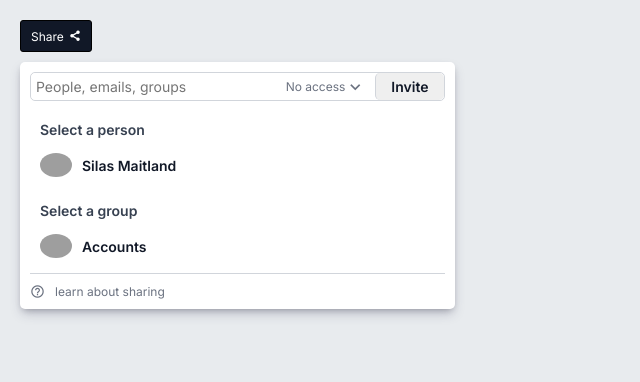
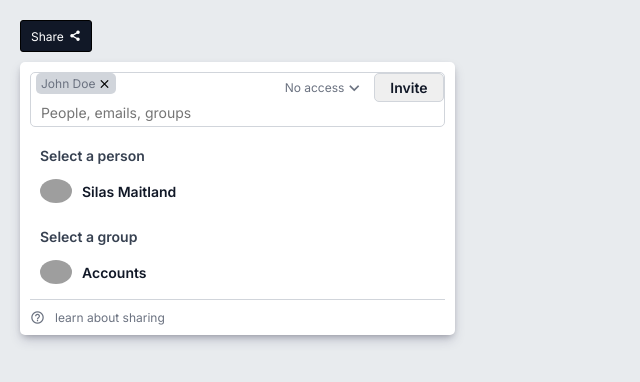
Before and after one commit to ark2002/cuota, a React (Create React App) app: page / in a window 1280 px wide. Both pictures are taken after a click on the element "John Doe". Shown: the top 382 px of the page, without its empty margins (0-640 px from the left). Built offline with nearby package versions, Linux system fonts and the light colour scheme; grey boxes are pictures that could not be loaded.

Commit message:
efactor : SearchInput component

```diff
--- a/src/frontend/components/SearchInput/SearchInput.css
+++ b/src/frontend/components/SearchInput/SearchInput.css
@@ -2,6 +2,7 @@
     width: 100%;
     border: 1px solid var(--accent-color3);
     border-radius: 5px;
+    gap: 5px;
 }
 
 .base-widget__search-container:focus-within {
@@ -11,23 +12,60 @@
 .search-container__choices {
     margin-left: auto;
     gap: 1rem;
+    min-width: fit-content;
+    align-self: flex-start;
 }
 
 .search__input {
+    min-width: 0;
+    width: 65%;
+    max-width: 100%;
     border: none;
     outline: none;
     font-size: 1.4rem;
     padding: 5px;
     border-radius: 5px;
+    flex-grow: 2;
 }
 
 .invite__btn {
     margin-left: auto;
     padding: 0.5rem 1.5rem;
     border: none;
-    border-left: 1px solid var(--accent-color3);
+    border: 1px solid var(--accent-color3);
     font-weight: 600;
     font-size: 1.4rem;
     cursor: pointer;
     border-radius: 5px;
 }
+
+.search-container__left {
+    flex-wrap: wrap;
+    gap: 5px;
+    margin-left: 5px;
+}
+
+.selected-user__container {
+    min-width: fit-content;
+    margin-left: 5px;
+    flex-wrap: wrap;
+    gap: 5px;
+}
+
+.selected-user__chip {
+    min-width: fit-content;
+    padding: 3px 5px;
+    gap: 2px;
+    background-color: var(--accent-color3);
+    color: var();
+    border-radius: 5px;
+}
+
+.widget__text-small {
+    min-width: fit-content;
+}
+
+.material-icons.chip__close {
+    font-size: 1.4rem;
+    cursor: pointer;
+}
--- a/src/frontend/components/SearchInput/SearchInput.js
+++ b/src/frontend/components/SearchInput/SearchInput.js
@@ -1,14 +1,29 @@
-// import { useState } from "react";
+import { useEffect } from "react";
 import { useInvite } from "../../context/InviteContext";
 import "./SearchInput.css";
 
 const SearchInput = ({ isWidget }) => {
   const {
-    list: { searchInput },
+    list: { searchInput, selectedList },
     dispatchList,
   } = useInvite();
+
   return (
-    <div className="base-widget__search-container flex__row-center">
+    <div className="base-widget__search-container flex__row">
+      <div className="search-container__left flex__row-center">
+        {selectedList.map((user) => (
+          <div className="selected-user__chip flex__row-center" key={user.id}>
+            <p className="widget__text-small">{user.name}</p>
+            <span
+              className="material-icons chip__close"
+              onClick={() =>
+                dispatchList({ type: "deselect", payload: user })
+              }
+            >
+              close
+            </span>
+          </div>
+        ))}
         <input
           className="search__input"
           placeholder="People, emails, groups"
@@ -18,6 +33,7 @@ const SearchInput = ({ isWidget }) => {
             dispatchList({ type: "search", payload: e.target.value });
           }}
         />
+      </div>
       <div className="search-container__choices flex__row-center">
         {isWidget === "search" && (
           <div className="invited-user__permission flex__row-center">
```
Lines whose indentation alone changed are shown as unchanged.
